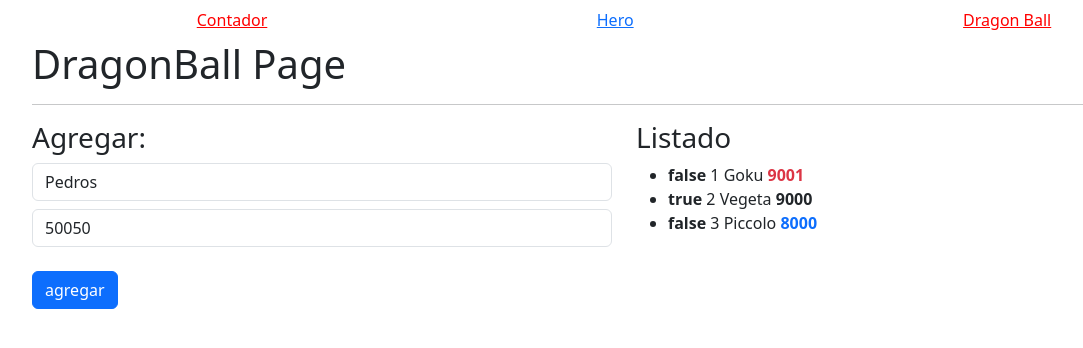
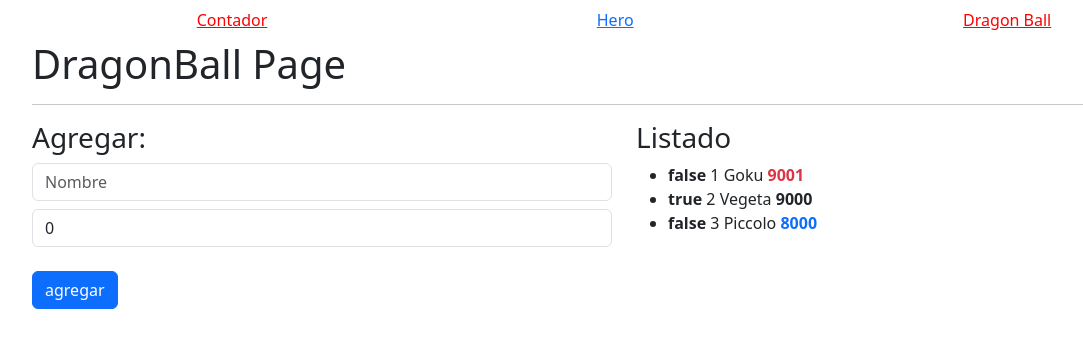
Before and after one commit to GuidoFC/AngularByFernandoHerrera, an Angular app in the folder 02-bases/: page /dragonball in a window 1280 px wide. Shown: the top 348 px of the page, without its empty margins (16-1099 px from the left). Built offline with nearby package versions, Linux system fonts and the light colour scheme.

Commit message:
v-55 crear un vinculo entre el input y la señal. Crear un metodo para actualizar la señal donde tenemos un array de personajes y introducir un nuevo personaje

```diff
--- a/02-bases/src/app/pages/dragonball-page/dragonball-page.component.html
+++ b/02-bases/src/app/pages/dragonball-page/dragonball-page.component.html
@@ -3,10 +3,17 @@
 <hr>
 
 <section class="row">
-  <div class="col-12 col-sm-6" >
+  <div class="col-12 col-sm-6">
     <h3>Agregar:</h3>
-    <input [value]="name()" type="text" class="form-control" placeholder="Nombre">
-    <input   [value]="power()" type="number" class="form-control mt-2" placeholder="Poder">
+    <input [value]="name()" type="text" class="form-control" placeholder="Nombre"
+           (input)="name.set(txtName.value)"
+           #txtName
+    >
+
+    <input [value]="power()" type="number" class="form-control mt-2" placeholder="Poder"
+           (input)="power.set(+txtPower.value)"
+           #txtPower
+    >
     <button class="mt-4 btn btn-primary" (click)="addNewCharacter()">
       agregar
     </button>
@@ -16,8 +23,8 @@
     <h3>Listado</h3>
     <ul>
 
-      @for (item of characters(); track item.id; let odd = $odd) {
-        @if (item.power > 1000){
+      @for (item of listCharacters(); track item.id; let odd = $odd) {
+        @if (item.power > 1000) {
           <li>
             <strong>{{ odd }} </strong>
             <span>{{ item.id }} </span>
--- a/02-bases/src/app/pages/dragonball-page/dragonball-page.component.ts
+++ b/02-bases/src/app/pages/dragonball-page/dragonball-page.component.ts
@@ -15,10 +15,10 @@
 export class DragonballPageComponent {
 
 
-  name = signal<string>("Pedros");
-  power = signal<number>(50050);
+  name = signal<string>("");
+  power = signal<number>(0);
 
-  characters = signal<Character[]>([
+  listCharacters = signal<Character[]>([
     {id: 1, name: "Goku", power: 9001},
     {id: 2, name: "Vegeta", power: 9000},
     {id: 3, name: "Piccolo", power: 8000},
@@ -27,9 +27,28 @@
 
   addNewCharacter() {
 
-    this.characters.update(values => {
-      return [...values,  {id: this.characters().length + 1, name: this.name(), power: this.power()}];
+    if (!this.name() || !this.power() || this.power() <= 0) {
+      console.log("No podemos guardar nada")
+      return
+    }
+
+    const newCharacter: Character = {
+      id: this.listCharacters().length + 1,
+      name: this.name(),
+      power: this.power()
+
+    }
+
+    this.listCharacters.update(values => {
+      return [...values, newCharacter];
     });
+
+    this.resetFilds();
+  }
+
+  resetFilds() {
+    this.power.set(0)
+    this.name.set("")
   }
 
 }
```
Lines whose indentation alone changed are shown as unchanged.
